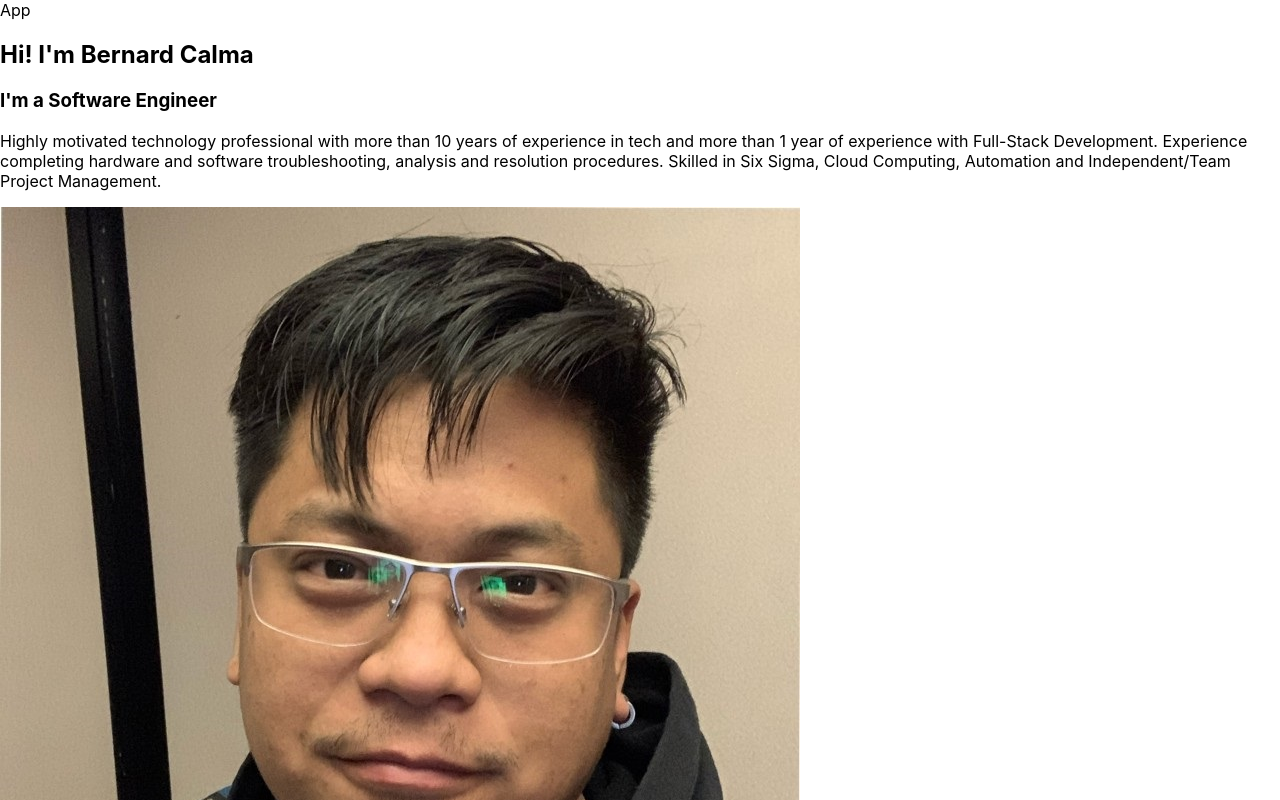
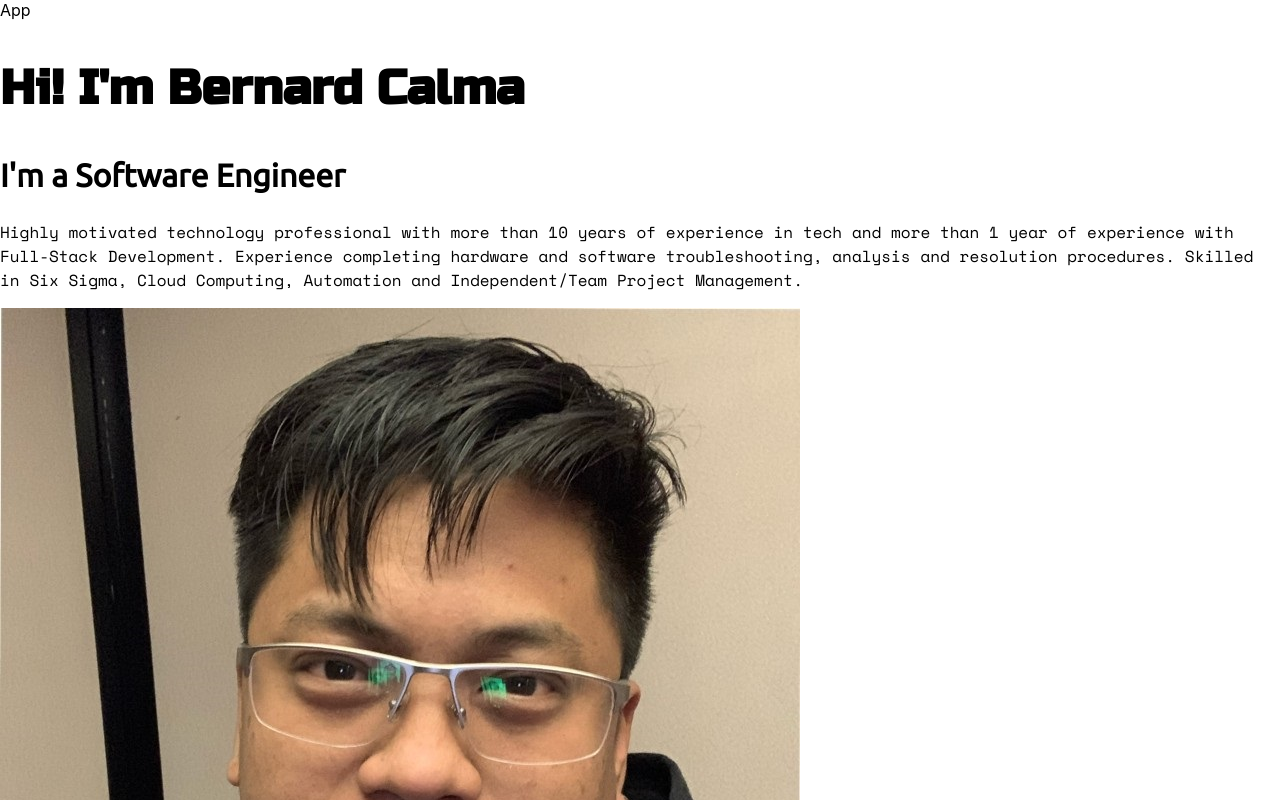
Before and after one commit to Bernard-Calma/bernard, a React (Create React App) app: page / in a window 1280 px wide. Shown: the top 800 px of the page. Built offline with nearby package versions, Linux system fonts and the light colour scheme.

Commit message:
font styles imported and set h1 h2 and p fonts

```diff
--- a/src/App.css
+++ b/src/App.css
@@ -1,3 +1,21 @@
+@import url('https://fonts.googleapis.com/css2?family=Russo+One&family=Space+Mono&family=Ubuntu&display=swap');
+
+/* TAG STYLES */
+h1 {
+  font-family: "Russo One", serif;
+  font-size: 3rem;
+}
+
+h2 {
+  font-family: "Ubuntu", sans-serif;
+  font-size: 2rem;
+}
+
+p {
+  font-family: "Space Mono", sans-serif;
+  font-size: 1rem;
+}
+
 .App {
   text-align: center;
 }
--- a/src/App.js
+++ b/src/App.js
@@ -1,4 +1,3 @@
-import logo from './logo.svg';
 import './App.css';
 import AboutMe from './containers/AboutMe';
 
--- a/src/containers/AboutMe.jsx
+++ b/src/containers/AboutMe.jsx
@@ -3,7 +3,7 @@ const AboutMe = () => {
         <section className="sectionAboutMe">
             <div className="aboutMe">
                 <h1 className = "aboutMeName">Hi! I'm Bernard Calma</h1>
-                <h3 className = "aboutMeOccupation">I'm a Software Engineer</h3>
+                <h2 className = "aboutMeOccupation">I'm a Software Engineer</h2>
                 <p className="introduction">Highly motivated technology professional with more than 10 years of experience in tech and more than 1 year of experience with Full-Stack Development. Experience completing hardware and software troubleshooting, analysis and resolution procedures. Skilled in Six Sigma, Cloud Computing, Automation and Independent/Team Project Management.</p>
             </div>
             <img className="personalImage" src="images/ProfileImage.jpg" alt="Personal Image"/>
```
Also changed, not shown: src/containers/AboutMe.css (added).
